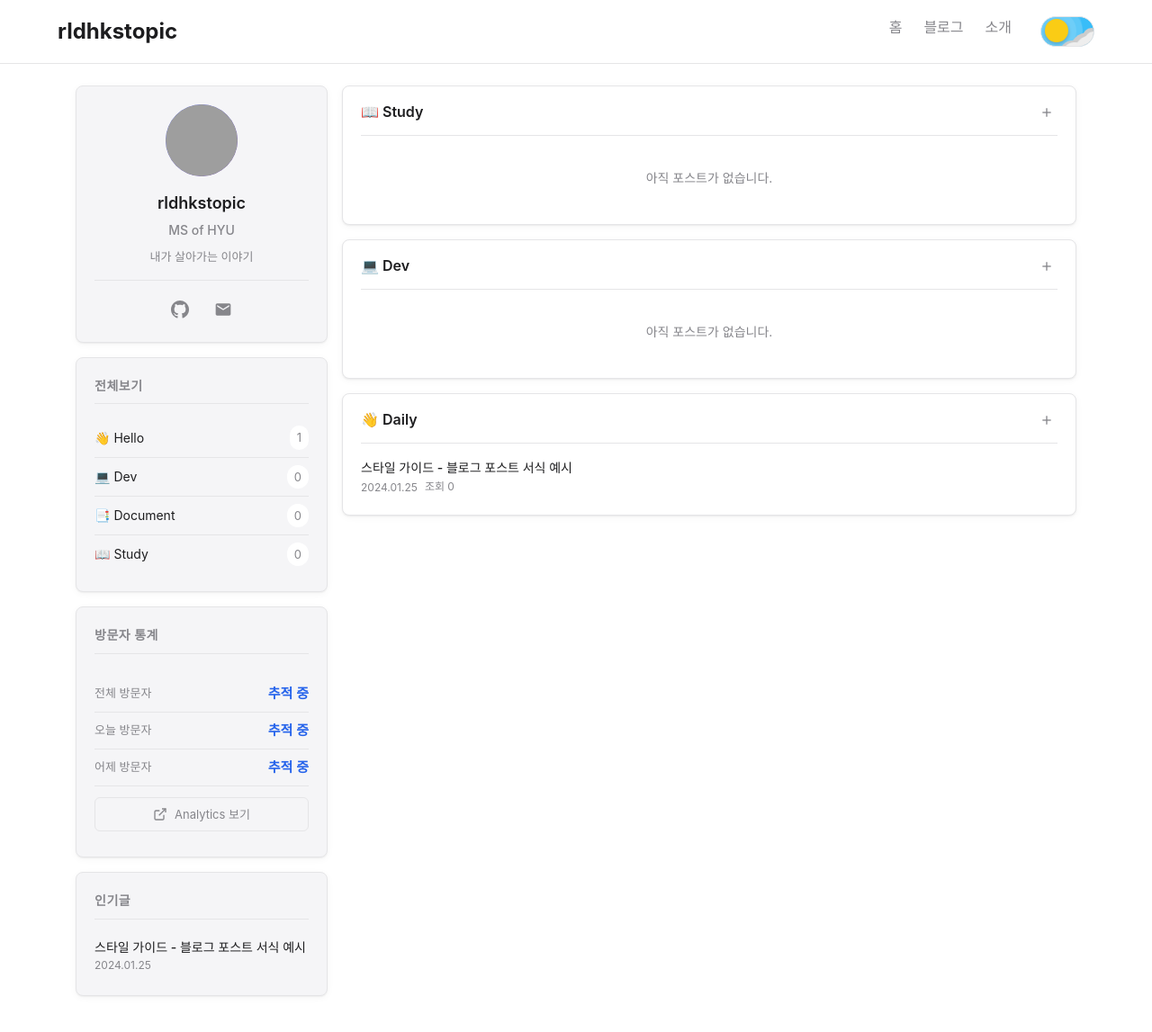
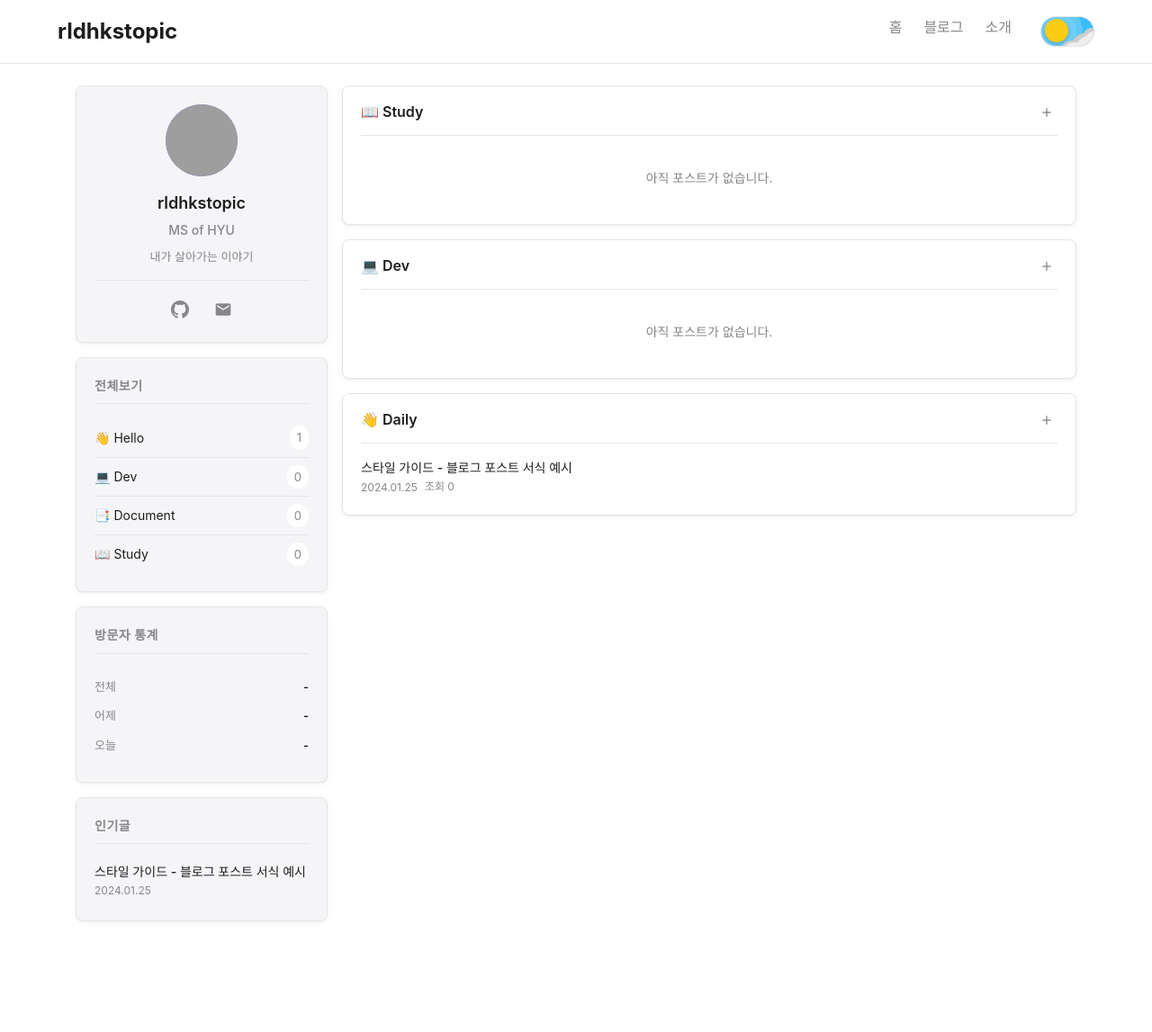
Before and after one commit to rldhkstopic/rldhkstopic.github.io, a Jekyll site: the page built from index.html, in a window 1280 px wide and 1147 px high. Shown: the whole window at 90% size. Built offline with Jekyll 4.4.1, drawn with Linux system fonts in a browser that asks for light colours; nearby versions of some CDN libraries; the list of posts is cut into pages by our own code; grey boxes are pictures that could not be loaded.

Commit message:
방문자 통계 UI 심플화: 전체/어제/오늘 순서로 정리 및 불필요한 메시지 제거

```diff
--- a/_layouts/default.html
+++ b/_layouts/default.html
@@ -343,32 +343,6 @@
         }
       })();
 
-      // GA4 방문자 통계 (GA4는 서버 사이드 API가 필요하므로 현재는 연결 상태만 확인)
-      (function() {
-        const totalVisitorsEl = document.getElementById('total-visitors');
-        const todayVisitorsEl = document.getElementById('today-visitors');
-        const yesterdayVisitorsEl = document.getElementById('yesterday-visitors');
-
-        if (totalVisitorsEl && todayVisitorsEl && yesterdayVisitorsEl) {
-          // GA4가 로드되었는지 확인
-          if (typeof gtag !== 'undefined') {
-            // GA4가 작동 중임을 표시
-            totalVisitorsEl.textContent = '추적 중';
-            todayVisitorsEl.textContent = '추적 중';
-            yesterdayVisitorsEl.textContent = '추적 중';
-
-            // 실제 데이터는 Google Analytics Reporting API가 필요합니다
-            // 서버 사이드 API 연동 시 여기에 데이터를 표시할 수 있습니다
-            totalVisitorsEl.title = 'Google Analytics 대시보드에서 전체 통계를 확인하세요';
-            todayVisitorsEl.title = 'Google Analytics 대시보드에서 오늘 통계를 확인하세요';
-            yesterdayVisitorsEl.title = 'Google Analytics 대시보드에서 어제 통계를 확인하세요';
-          } else {
-            totalVisitorsEl.textContent = '연결 중...';
-            todayVisitorsEl.textContent = '연결 중...';
-            yesterdayVisitorsEl.textContent = '연결 중...';
-          }
-        }
-      })();
     </script>
   </body>
 </html>
--- a/assets/css/main.css
+++ b/assets/css/main.css
@@ -487,56 +487,24 @@ body.home-page .page-content {
 
 /* 방문자 통계 */
 .visitor-stats {
-  padding: 0.5rem 0;
+  padding: 0.25rem 0;
 }
 
 .visitor-stat-item {
   display: flex;
   justify-content: space-between;
   align-items: center;
-  padding: 0.5rem 0;
-  border-bottom: 1px solid var(--border-color);
-}
-
-.visitor-stat-item:last-child {
-  border-bottom: none;
+  padding: 0.375rem 0;
+  font-size: 0.8125rem;
 }
 
 .visitor-stat-label {
-  font-size: 0.8125rem;
   color: var(--text-secondary);
 }
 
 .visitor-stat-value {
-  font-size: 0.9375rem;
   font-weight: 600;
-  color: var(--accent-color);
-}
-
-.ga-link {
-  display: flex;
-  align-items: center;
-  justify-content: center;
-  gap: 0.5rem;
-  margin-top: 0.75rem;
-  padding: 0.5rem;
-  font-size: 0.8125rem;
-  color: var(--text-secondary);
-  text-decoration: none;
-  border: 1px solid var(--border-color);
-  border-radius: 6px;
-  transition: all 0.2s ease;
-}
-
-.ga-link:hover {
-  color: var(--accent-color);
-  border-color: var(--accent-color);
-  background: var(--bg-secondary);
-}
-
-.ga-link svg {
-  width: 16px;
-  height: 16px;
+  color: var(--text-primary);
 }
 
 /* Main Content Area - 게시판 */
--- a/index.html
+++ b/index.html
@@ -121,25 +121,17 @@ layout: default
       <div class="sidebar-section-title">방문자 통계</div>
       <div class="visitor-stats">
         <div class="visitor-stat-item">
-          <div class="visitor-stat-label">전체 방문자</div>
-          <div class="visitor-stat-value" id="total-visitors">-</div>
+          <span class="visitor-stat-label">전체</span>
+          <span class="visitor-stat-value" id="total-visitors">-</span>
         </div>
         <div class="visitor-stat-item">
-          <div class="visitor-stat-label">오늘 방문자</div>
-          <div class="visitor-stat-value" id="today-visitors">-</div>
+          <span class="visitor-stat-label">어제</span>
+          <span class="visitor-stat-value" id="yesterday-visitors">-</span>
         </div>
         <div class="visitor-stat-item">
-          <div class="visitor-stat-label">어제 방문자</div>
-          <div class="visitor-stat-value" id="yesterday-visitors">-</div>
+          <span class="visitor-stat-label">오늘</span>
+          <span class="visitor-stat-value" id="today-visitors">-</span>
         </div>
-        <a href="https://analytics.google.com" target="_blank" class="ga-link" title="Google Analytics에서 자세한 통계 보기">
-          <svg width="16" height="16" viewBox="0 0 24 24" fill="none" stroke="currentColor" stroke-width="2">
-            <path d="M18 13v6a2 2 0 0 1-2 2H5a2 2 0 0 1-2-2V8a2 2 0 0 1 2-2h6"></path>
-            <polyline points="15 3 21 3 21 9"></polyline>
-            <line x1="10" y1="14" x2="21" y2="3"></line>
-          </svg>
-          Analytics 보기
-        </a>
       </div>
     </div>
 
```
